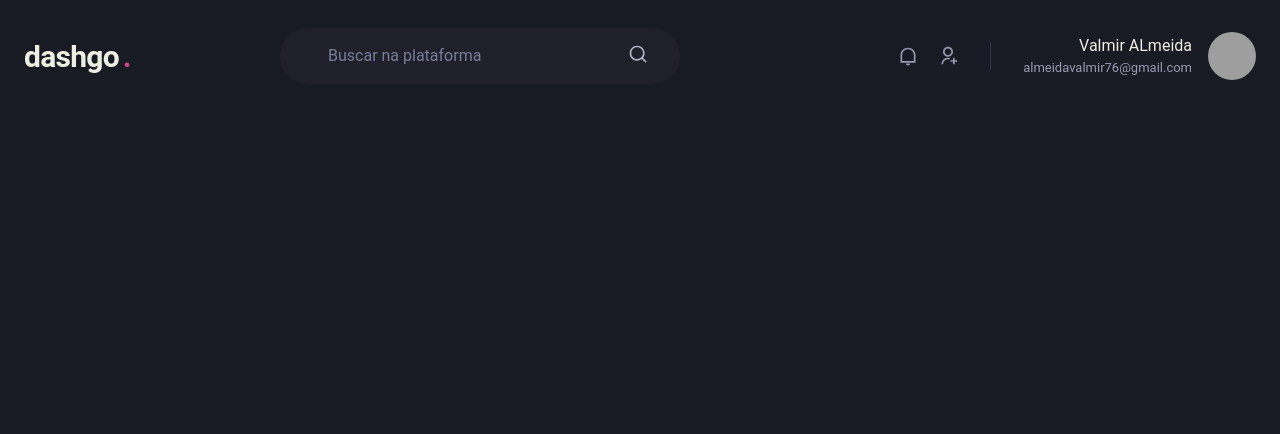
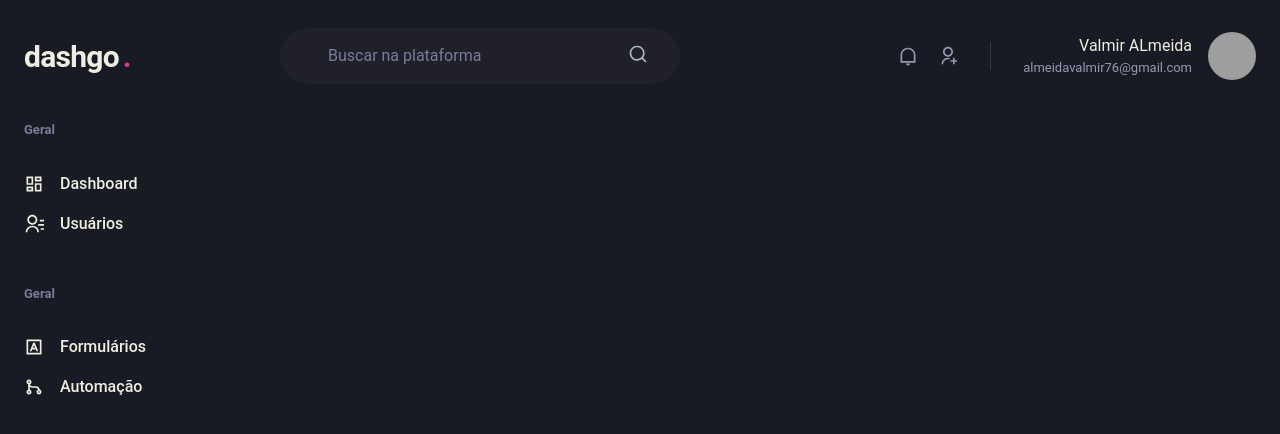
Before and after one commit to valmir1227/React-Chakra-Dashboard, a Next.js app: page /dashboard in a window 1280 px wide. Shown: the top 434 px of the page. Built offline with nearby package versions, Linux system fonts and the light colour scheme; grey boxes are pictures that could not be loaded.

Commit message:
:package: Component: Sidebar

```diff
--- /dev/null
+++ b/src/components/Sidebar/Sidebar.tsx
@@ -0,0 +1,56 @@
+import { Box, Icon, Stack, Text, Link } from "@chakra-ui/react";
+import React from "react";
+import {
+  RiContactsLine,
+  RiDashboardLine,
+  RiGitMergeLine,
+  RiInputMethodLine,
+} from "react-icons/ri";
+
+export default function Sidebar() {
+  return (
+    <Box as="aside" w="64" mr="8">
+      <Stack spacing="12" align="flex-start">
+        <Box>
+          <Text fontWeight="bold" color="gray.400" fontSize="small">
+            Geral
+          </Text>
+          <Stack spacing="4" mt="8" align="stretch">
+            <Link display="flex" alignItems="center">
+              <Icon as={RiDashboardLine} fontSize="20" />
+              <Text ml="4" fontWeight="medium">
+                Dashboard
+              </Text>
+            </Link>
+            <Link display="flex" alignItems="center">
+              <Icon as={RiContactsLine} fontSize="20" />
+              <Text ml="4" fontWeight="medium">
+                Usuários
+              </Text>
+            </Link>
+          </Stack>
+        </Box>
+
+        <Box>
+          <Text fontWeight="bold" color="gray.400" fontSize="small">
+            Geral
+          </Text>
+          <Stack spacing="4" mt="8" align="stretch">
+            <Link display="flex" alignItems="center">
+              <Icon as={RiInputMethodLine} fontSize="20" />
+              <Text ml="4" fontWeight="medium">
+                Formulários
+              </Text>
+            </Link>
+            <Link display="flex" alignItems="center">
+              <Icon as={RiGitMergeLine} fontSize="20" />
+              <Text ml="4" fontWeight="medium">
+                Automação
+              </Text>
+            </Link>
+          </Stack>
+        </Box>
+      </Stack>
+    </Box>
+  );
+}
--- a/src/pages/dashboard.tsx
+++ b/src/pages/dashboard.tsx
@@ -1,6 +1,15 @@
 import React from "react";
+import { Flex } from "@chakra-ui/react";
 import { Header } from "../components/Header/Header";
+import Sidebar from "../components/Sidebar/Sidebar";
 
 export default function dashboard() {
-  return <Header />;
+  return (
+    <Flex direction="column" h="100vh">
+      <Header />
+      <Flex w="100%" maxW={1450} my="6" mx="auto" px="6">
+        <Sidebar />
+      </Flex>
+    </Flex>
+  );
 }
```
